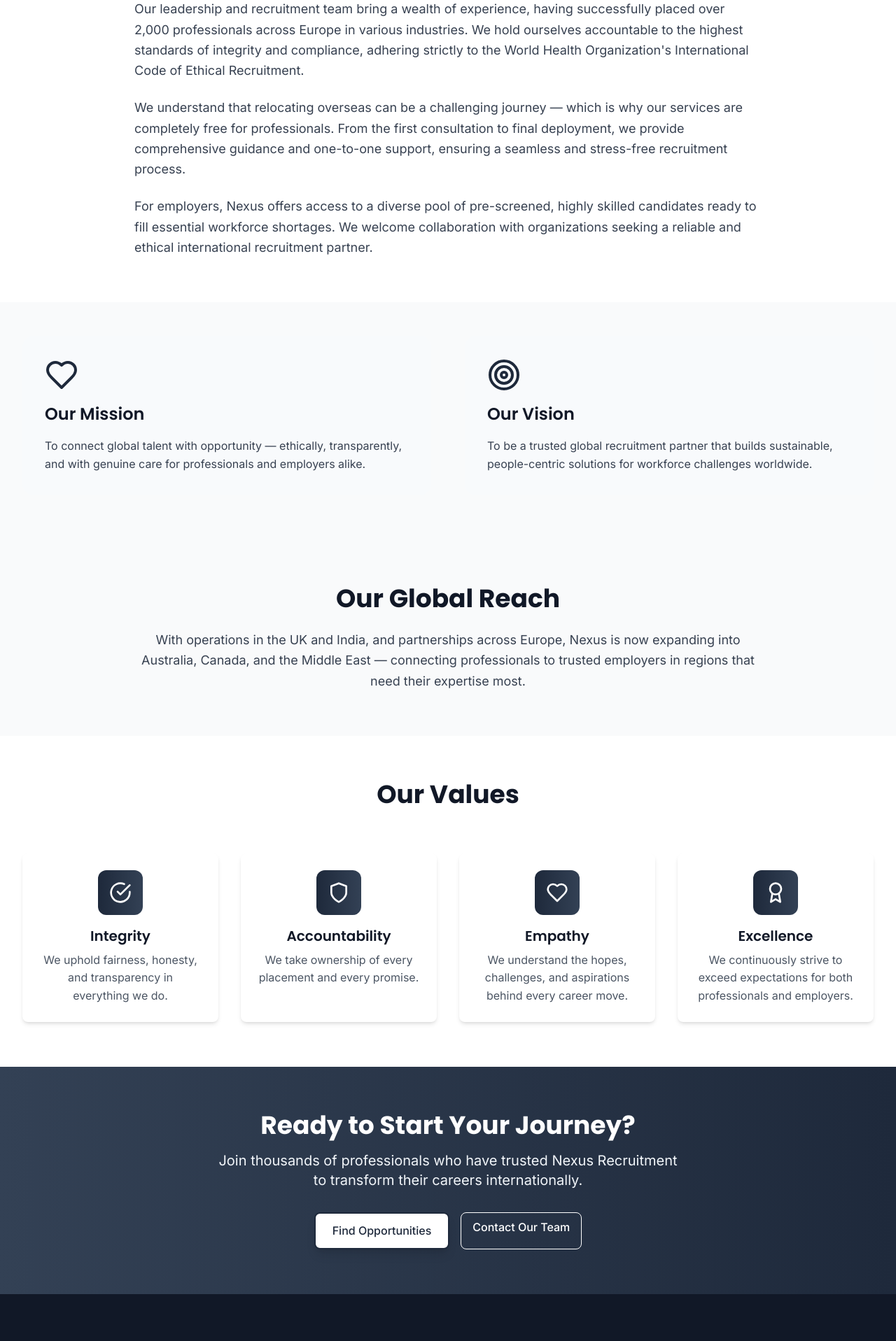
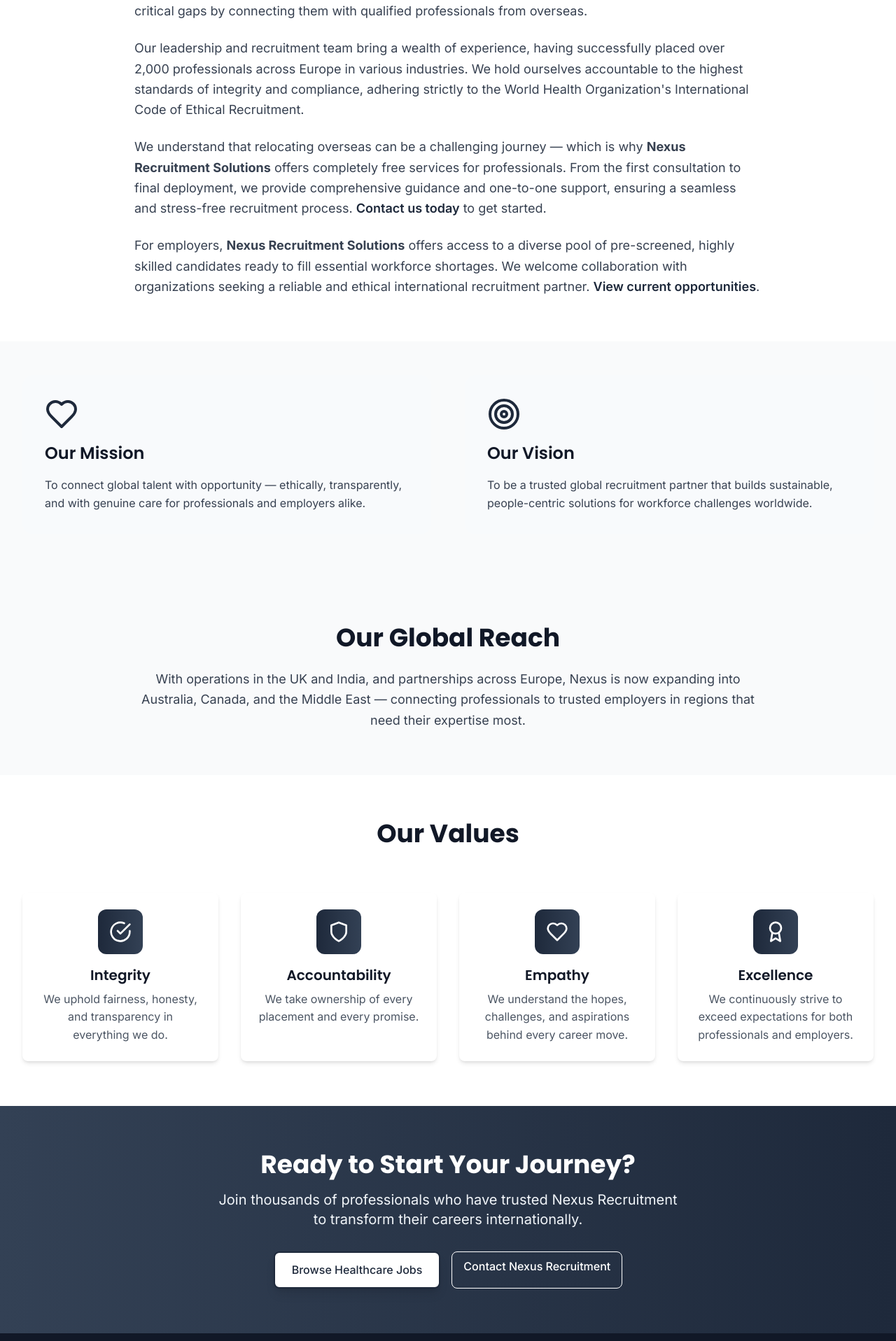
Before and after one commit to eddierock1994/AEF-UK, a React (Vite) app: page /about in a window 1280 px wide. Shown: the part 660-2577 px from the top of the page at 70% size. Built offline with nearby package versions, Linux system fonts and the light colour scheme.

Commit message:
udpated SEO, robots.txt, sitemap

```diff
--- a/src/components/Header.jsx
+++ b/src/components/Header.jsx
@@ -41,7 +41,7 @@
             <Link to="/" className="flex items-center space-x-3 ml-4">
               <img
                 src="/images/nexus_logo.png"
-                alt={`${import.meta.env.COMPANY_NAME} RECRUITMENT`}
+                alt="Nexus Recruitment Solutions - International Healthcare & Nursing Jobs Overseas"
                 className="h-20 w-auto"
               />
               {/* {
--- a/src/pages/About.jsx
+++ b/src/pages/About.jsx
@@ -94,21 +94,53 @@
     'UK Tier 2 Sponsor License Holder'
   ]
 
+  const aboutSchema = {
+    "@context": "https://schema.org",
+    "@graph": [
+      {
+        "@type": "AboutPage",
+        "name": "About Nexus Recruitment Solutions",
+        "description": "Ethical healthcare recruitment since 2024. Nexus Recruitment connects professionals with global opportunities."
+      },
+      {
+        "@type": "BreadcrumbList",
+        "itemListElement": [
+          {
+            "@type": "ListItem",
+            "position": 1,
+            "name": "Home",
+            "item": "https://nexusrecruitmentsolutions.com/"
+          },
+          {
+            "@type": "ListItem",
+            "position": 2,
+            "name": "About",
+            "item": "https://nexusrecruitmentsolutions.com/about"
+          }
+        ]
+      }
+    ]
+  }
+
   return (
     <div className="pt-20">
       <SEO
-        title="About Us - Nexus Recruitment Solutions - International Healthcare & Nursing Jobs Overseas"
-        description="Learn about Nexus Recruitment Solutions, a leading international healthcare recruitment agency specializing in overseas nursing jobs and healthcare professional placement with ethical recruitment practices."
+        title="About Nexus Recruitment - Healthcare Careers"
+        description="Ethical healthcare recruitment since 2024. Nexus Recruitment connects professionals with global opportunities. Free services, visa support, 2000+ placements."
         keywords="about nexus recruitment solutions, international healthcare recruitment agency, ethical recruitment practices, overseas nursing recruitment, healthcare staffing company, international nurse placement, medical recruitment agency"
         canonical="/about"
+        structuredData={aboutSchema}
       />
       {/* Hero Section */}
       <section className="bg-gradient-to-r from-primary-600 to-accent-600 text-white section-padding">
         <div className="container-max">
           <div className="max-w-4xl mx-auto text-center">
             <h1 className="text-4xl md:text-5xl font-heading font-bold mb-6">
-              Empowering Global Careers Through Ethical Recruitment
+              About Nexus Recruitment - Ethical Healthcare Careers
             </h1>
+            <p className="text-xl text-primary-100 max-w-3xl mx-auto">
+              Nexus Recruitment Solutions empowers global healthcare professionals through ethical, transparent recruitment practices worldwide.
+            </p>
           </div>
         </div>
       </section>
@@ -122,12 +154,12 @@
             </h2>
             <div className="space-y-6 text-lg text-gray-700 leading-relaxed">
               <p>
-                Nexus Recruitment was founded in 2024 with a clear purpose — to provide ethical,
+                <strong>Nexus Recruitment Solutions</strong> was founded in 2024 with a clear purpose — to provide ethical,
                 transparent, and sustainable international recruitment solutions across the globe.
               </p>
               <p>
-                We partner with countries and organizations facing workforce shortages, primarily in the
-                Healthcare, Engineering, Education, and Hospitality sectors, helping them bridge these
+                <strong>Nexus Recruitment Solutions</strong> partners with countries and organizations facing workforce shortages, primarily in the
+                <Link to="/jobs" className="text-primary-600 hover:text-primary-700 font-semibold"> Healthcare</Link>, Engineering, Education, and Hospitality sectors, helping them bridge these
                 critical gaps by connecting them with qualified professionals from overseas.
               </p>
               <p>
@@ -137,15 +169,15 @@
                 Organization's International Code of Ethical Recruitment.
               </p>
               <p>
-                We understand that relocating overseas can be a challenging journey — which is why our
-                services are completely free for professionals. From the first consultation to final deployment,
+                We understand that relocating overseas can be a challenging journey — which is why <strong>Nexus Recruitment Solutions</strong> offers
+                completely free services for professionals. From the first consultation to final deployment,
                 we provide comprehensive guidance and one-to-one support, ensuring a seamless and
-                stress-free recruitment process.
+                stress-free recruitment process. <Link to="/contact" className="text-primary-600 hover:text-primary-700 font-semibold">Contact us today</Link> to get started.
               </p>
               <p>
-                For employers, Nexus offers access to a diverse pool of pre-screened, highly skilled
+                For employers, <strong>Nexus Recruitment Solutions</strong> offers access to a diverse pool of pre-screened, highly skilled
                 candidates ready to fill essential workforce shortages. We welcome collaboration with
-                organizations seeking a reliable and ethical international recruitment partner.
+                organizations seeking a reliable and ethical international recruitment partner. <Link to="/jobs" className="text-primary-600 hover:text-primary-700 font-semibold">View current opportunities</Link>.
               </p>
             </div>
           </div>
@@ -264,11 +296,11 @@
             Join thousands of professionals who have trusted {import.meta.env.COMPANY_NAME} Recruitment to transform their careers internationally.
           </p>
           <div className="flex flex-col sm:flex-row gap-4 justify-center">
-            <Link to="/jobs" className="btn-secondary">
-              Find Opportunities
+            <Link to="/jobs" className="btn-secondary" aria-label="Browse healthcare jobs overseas with Nexus Recruitment">
+              Browse Healthcare Jobs
             </Link>
-            <Link to="/contact" className="btn-outline border-white text-white hover:bg-white hover:text-accent-600">
-              Contact Our Team
+            <Link to="/contact" className="btn-outline border-white text-white hover:bg-white hover:text-accent-600" aria-label="Contact Nexus Recruitment for international healthcare careers">
+              Contact Nexus Recruitment
             </Link>
           </div>
         </div>
--- a/src/pages/Contact.jsx
+++ b/src/pages/Contact.jsx
@@ -139,23 +139,51 @@
     { value: 'other', label: 'Other' }
   ]
 
+  const contactSchema = {
+    "@context": "https://schema.org",
+    "@graph": [
+      {
+        "@type": "ContactPage",
+        "name": "Contact Nexus Recruitment Solutions"
+      },
+      {
+        "@type": "BreadcrumbList",
+        "itemListElement": [
+          {
+            "@type": "ListItem",
+            "position": 1,
+            "name": "Home",
+            "item": "https://nexusrecruitmentsolutions.com/"
+          },
+          {
+            "@type": "ListItem",
+            "position": 2,
+            "name": "Contact",
+            "item": "https://nexusrecruitmentsolutions.com/contact"
+          }
+        ]
+      }
+    ]
+  }
+
   return (
     <div className="pt-20">
       <SEO
-        title="Contact Us - Nexus Recruitment Solutions - International Healthcare & Nursing Jobs Overseas"
-        description="Contact Nexus Recruitment Solutions for international healthcare and nursing job opportunities. Get expert guidance on overseas careers, visa support, and professional placement services."
+        title="Contact Nexus Recruitment - Get Started Today"
+        description="Contact Nexus Recruitment for international healthcare jobs. UK: +44 (0) 7771 646247, India: +91 96771 01515. Free consultation & visa support."
         keywords="contact nexus recruitment solutions, healthcare recruitment contact, overseas nursing jobs contact, international healthcare careers, visa support contact, nursing recruitment agency contact"
         canonical="/contact"
+        structuredData={contactSchema}
       />
       {/* Hero Section */}
       <section className="bg-gradient-to-r from-primary-600 to-accent-600 text-white section-padding">
         <div className="container-max text-center">
           <h1 className="text-4xl md:text-5xl font-heading font-bold mb-4">
-            Get In Touch
+            Contact Nexus Recruitment - Start Your Journey
           </h1>
           <p className="text-xl mb-8 max-w-2xl mx-auto text-primary-100">
-            Ready to take the next step in your career or find the perfect talent?
-            We're here to help you succeed.
+            Contact Nexus Recruitment Solutions today for international healthcare jobs. Ready to take the next step in your career?
+            Our expert team is here to help you succeed with free consultation and visa support.
           </p>
         </div>
       </section>
--- a/src/pages/Home.jsx
+++ b/src/pages/Home.jsx
@@ -85,13 +85,39 @@
     'Industry-leading expertise'
   ]
 
+  const faqs = [
+    {
+      question: 'Are Nexus Recruitment services free for healthcare professionals?',
+      answer: 'Yes, Nexus Recruitment Solutions provides 100% free recruitment services for all overseas healthcare professionals. We never charge candidates for our services, adhering to ethical recruitment practices.'
+    },
+    {
+      question: 'Which countries does Nexus Recruitment place healthcare professionals in?',
+      answer: 'Nexus Recruitment Solutions places healthcare professionals in over 15 countries including the UK, Canada, Australia, UAE, New Zealand, and many others across Europe and the Middle East.'
+    },
+    {
+      question: 'Does Nexus Recruitment provide visa and immigration support?',
+      answer: 'Yes, Nexus Recruitment Solutions provides comprehensive visa and immigration support, including documentation, application processing, and pre-departure orientation for all our healthcare candidates.'
+    },
+    {
+      question: 'How long does the Nexus Recruitment process take?',
+      answer: 'The Nexus Recruitment timeline varies by role and destination country, but typically ranges from 3-6 months from initial application to placement, including visa processing and credentialing.'
+    },
+    {
+      question: 'What healthcare sectors does Nexus Recruitment specialize in?',
+      answer: 'Nexus Recruitment Solutions specializes in healthcare, including nursing, allied health, medical doctors, and healthcare support staff. We focus on shortage occupations in global healthcare systems.'
+    }
+  ]
+
   const homeStructuredData = {
     "@context": "https://schema.org",
+    "@graph": [
+      {
         "@type": "Organization",
         "name": "Nexus Recruitment Solutions",
+        "alternateName": "Nexus Recruitment",
         "url": "https://nexusrecruitmentsolutions.com",
         "logo": "https://nexusrecruitmentsolutions.com/images/nexus_logo.png",
-    "description": "Leading international healthcare recruitment agency specializing in overseas nursing jobs, healthcare professional placement, and visa support services worldwide.",
+        "description": "Nexus Recruitment Solutions - Leading international healthcare recruitment agency specializing in overseas nursing jobs, healthcare professional placement, and visa support services worldwide.",
         "serviceType": [
           "Healthcare Recruitment",
           "International Nursing Jobs",
@@ -102,35 +128,46 @@
           "Medical Staffing Solutions"
         ],
         "areaServed": ["United Kingdom", "India", "Global"],
-    "hasOfferCatalog": {
-      "@type": "OfferCatalog",
-      "name": "Healthcare Recruitment Services",
+        "contactPoint": {
+          "@type": "ContactPoint",
+          "telephone": "+44-0-7771-646247",
+          "contactType": "Customer Service",
+          "areaServed": "GB"
+        },
+        "sameAs": [
+
+        ]
+      },
+      {
+        "@type": "FAQPage",
+        "mainEntity": faqs.map(faq => ({
+          "@type": "Question",
+          "name": faq.question,
+          "acceptedAnswer": {
+            "@type": "Answer",
+            "text": faq.answer
+          }
+        }))
+      },
+      {
+        "@type": "BreadcrumbList",
         "itemListElement": [
           {
-          "@type": "Offer",
-          "itemOffered": {
-            "@type": "Service",
-            "name": "Overseas Nursing Jobs",
-            "description": "International nursing opportunities with visa support"
-          }
-        },
-        {
-          "@type": "Offer",
-          "itemOffered": {
-            "@type": "Service",
-            "name": "Healthcare Professional Placement",
-            "description": "Connecting healthcare professionals with global opportunities"
-          }
+            "@type": "ListItem",
+            "position": 1,
+            "name": "Home",
+            "item": "https://nexusrecruitmentsolutions.com/"
           }
         ]
       }
+    ]
   }
 
   return (
     <div className="pt-20">
       <SEO
-        title="Nexus Recruitment Solutions - International Healthcare & Nursing Jobs Overseas"
-        description="Nexus Recruitment Solutions - Leading international healthcare recruitment agency specializing in overseas nursing jobs, healthcare professional placement, and visa support services worldwide."
+        title="Nexus Recruitment - Healthcare Jobs Overseas"
+        description="Nexus Recruitment Solutions connects healthcare professionals with international nursing jobs. Expert visa support, ethical recruitment, free services."
         keywords="nexus recruitment solutions, healthcare recruitment, overseas nursing jobs, international nurse recruitment, healthcare jobs abroad, nursing recruitment agency, overseas healthcare jobs, international healthcare careers, nurse jobs UK, healthcare visa support, nursing jobs overseas, medical recruitment, healthcare staffing, international nursing opportunities, overseas nurse placement"
         canonical="/"
         structuredData={homeStructuredData}
@@ -150,10 +187,10 @@
         <div className="relative container-max section-padding w-full">
           <div className="max-w-4xl mx-auto text-center">
               <h1 className="text-4xl md:text-6xl font-heading font-bold mb-6 animate-fade-in">
-                Connecting Global Talent to a World of Opportunity
+                Nexus Recruitment Solutions - International Healthcare Jobs
               </h1>
             <p className="text-xl md:text-2xl mb-8 text-gray-200 animate-slide-up">
-            At {import.meta.env.COMPANY_NAME} Recruitment, we specialize in connecting overseas professionals
+            Nexus Recruitment Solutions specializes in connecting overseas healthcare professionals
 with credible employers across shortage occupations worldwide. Our goal is to create
 life-changing opportunities while ensuring ethical, transparent, and compliant
 recruitment.
@@ -322,6 +359,47 @@
         </div>
       </section>
 
+      {/* FAQ Section - Hidden but crawlable for SEO */}
+      <section className="hidden" aria-hidden="false">
+        <div className="container-max">
+          <div className="max-w-4xl mx-auto">
+            <div className="text-center mb-12">
+              <h2 className="text-3xl md:text-4xl font-heading font-bold text-gray-900 mb-4">
+                Frequently Asked Questions
+              </h2>
+              <p className="text-xl text-gray-600">
+                Everything you need to know about Nexus Recruitment Solutions
+              </p>
+            </div>
+
+            <div className="space-y-4">
+              {faqs.map((faq, index) => (
+                <details key={index} className="group card hover:shadow-lg transition-all duration-300">
+                  <summary className="flex justify-between items-center cursor-pointer p-6">
+                    <span className="font-semibold text-gray-900 text-lg pr-4">{faq.question}</span>
+                    <span className="text-primary-600 group-open:rotate-180 transition-transform flex-shrink-0">
+                      <svg className="w-6 h-6" fill="none" stroke="currentColor" viewBox="0 0 24 24">
+                        <path strokeLinecap="round" strokeLinejoin="round" strokeWidth={2} d="M19 9l-7 7-7-7" />
+                      </svg>
+                    </span>
+                  </summary>
+                  <div className="px-6 pb-6 text-gray-600 leading-relaxed">
+                    {faq.answer}
+                  </div>
+                </details>
+              ))}
+            </div>
+
+            <div className="text-center mt-12">
+              <p className="text-gray-600 mb-4">Still have questions?</p>
+              <Link to="/contact" className="btn-primary">
+                Contact Nexus Recruitment Today
+              </Link>
+            </div>
+          </div>
+        </div>
+      </section>
+
       {/* CTA Section */}
       <section className="section-padding bg-gray-900 text-white">
         <div className="container-max text-center">
--- a/src/pages/Jobs.jsx
+++ b/src/pages/Jobs.jsx
@@ -134,22 +134,52 @@
 
   const featuredJobs = jobListings.filter(job => job.featured)
 
+  const jobsSchema = {
+    "@context": "https://schema.org",
+    "@graph": [
+      {
+        "@type": "ItemList",
+        "name": "Healthcare Jobs Overseas",
+        "description": "International healthcare job opportunities"
+      },
+      {
+        "@type": "BreadcrumbList",
+        "itemListElement": [
+          {
+            "@type": "ListItem",
+            "position": 1,
+            "name": "Home",
+            "item": "https://nexusrecruitmentsolutions.com/"
+          },
+          {
+            "@type": "ListItem",
+            "position": 2,
+            "name": "Jobs",
+            "item": "https://nexusrecruitmentsolutions.com/jobs"
+          }
+        ]
+      }
+    ]
+  }
+
   return (
     <div className="pt-20">
       <SEO
-        title="Current Opportunities - Nexus Recruitment Solutions - International Healthcare & Nursing Jobs Overseas"
-        description="Find international healthcare and nursing jobs overseas with Nexus Recruitment Solutions. Browse current openings for nurses, healthcare professionals, and medical staff worldwide with visa support."
+        title="Healthcare Jobs Abroad - Nexus Recruitment"
+        description="Browse international nursing & healthcare jobs. UK, Canada, Australia opportunities. Nexus Recruitment offers free visa support & ethical placement."
         keywords="overseas nursing jobs, international healthcare jobs, nurse jobs abroad, healthcare careers overseas, nursing opportunities UK, international nurse recruitment, overseas medical jobs, healthcare jobs with visa support, nursing jobs Europe, international healthcare careers"
         canonical="/jobs"
+        structuredData={jobsSchema}
       />
       {/* Hero Section */}
       <section className="bg-gradient-to-r from-primary-600 to-accent-600 text-white section-padding">
         <div className="container-max text-center">
           <h1 className="text-4xl md:text-5xl font-heading font-bold mb-4">
-            Find Your Dream Career
+            Healthcare Jobs Abroad - Nexus Recruitment Solutions
           </h1>
           <p className="text-xl mb-8 max-w-2xl mx-auto text-primary-100">
-            Explore international opportunities across healthcare, engineering, education, and hospitality.
+            Nexus Recruitment Solutions offers international healthcare opportunities in the UK, Canada, Australia, and more.
+            Explore positions with free visa support and ethical placement services.
           </p>
 
           {/* Job Search Bar */}
```
Also changed, not shown: public/robots.txt, 1 other file (tests, documents, lock files or other folders). Lines whose indentation alone changed are shown as unchanged.
